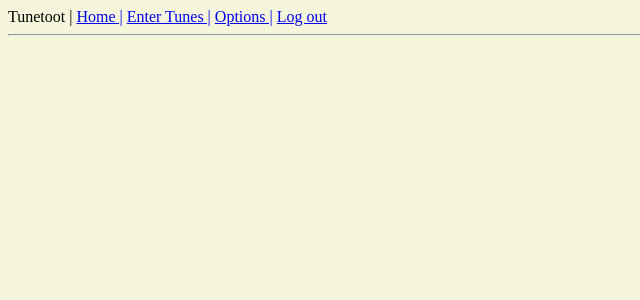
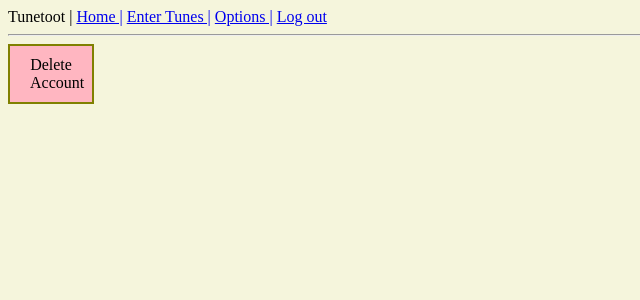
Before and after one commit to jwjacobson/tunetoot, a Flask app: page /options in a window 1280 px wide. Shown: the top 300 px of the page, without its empty margins (0-640 px from the left). Run offline with Flask 3, Linux system fonts and the light colour scheme; the visitor is signed in with stand-in values (Sample User, id 1).

Commit message:
Add delete user functionality

```diff
--- a/app/routes.py
+++ b/app/routes.py
@@ -140,8 +140,10 @@ def delete_tune(tune_id):
 def options():
     return render_template("options.html")
 
+@app.route("/delete_user/<user_id>")
+@login_required
 def delete_user(user_id):
-    user_to_delete = User.query.get_or_404(tune_id)
+    user_to_delete = User.query.get_or_404(user_id)
     db.session.delete(user_to_delete)
     db.session.commit()
     flash(f'User {user_to_delete.id}: "{user_to_delete.username}" deleted.', 'info')
--- a/app/templates/options.html
+++ b/app/templates/options.html
@@ -1,4 +1,5 @@
 {% extends 'base.html' %}
 
 {% block content %}
+<a class="deletebutton" href="{{ url_for('delete_user', user_id=current_user.id) }}">Delete Account</a>
 {% endblock %}
```
Also changed, not shown: app.db.
